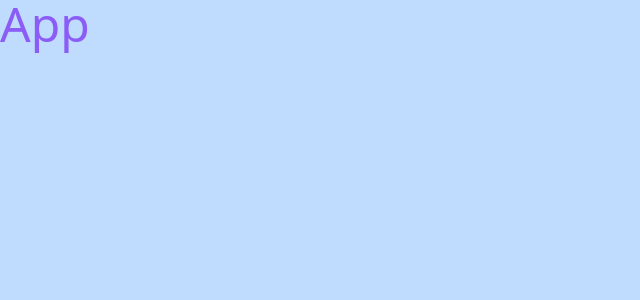
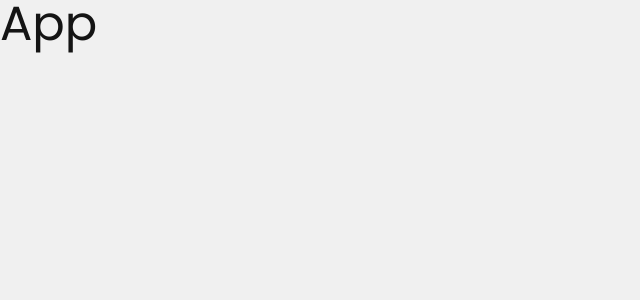
Before and after one commit to ShivangamSoni/age-calculator, a React (Vite) app: page / in a window 1280 px wide. Shown: the top 300 px of the page, without its empty margins (0-640 px from the left). Built offline with nearby package versions, Linux system fonts and the light colour scheme; the HTML template or start-up script is replaced by a standard one.

Commit message:
Add Site Theme

```diff
--- a/index.html
+++ b/index.html
@@ -4,6 +4,14 @@
         <meta charset="UTF-8" />
         <meta name="viewport" content="width=device-width, initial-scale=1.0" />
         <link rel="icon" type="image/png" href="/favicon-32x32.png" />
+        <!-- Fonts -->
+        <link rel="preconnect" href="https://fonts.googleapis.com" />
+        <link rel="preconnect" href="https://fonts.gstatic.com" crossorigin />
+        <!-- Font: Poppins -->
+        <link
+            href="https://fonts.googleapis.com/css2?family=Poppins:ital,wght@0,400;0,700;0,800;1,400;1,700;1,800&display=swap"
+            rel="stylesheet"
+        />
         <title>Frontend Mentor | Age calculator app</title>
     </head>
     <body>
--- a/src/App.tsx
+++ b/src/App.tsx
@@ -1,7 +1,7 @@
 export default function App() {
     return (
-        <div className="bg-blue-200 min-h-screen overflow-hidden">
-            <h1 className="text-violet-500 text-5xl">App</h1>
+        <div className="font-primary bg-neutral-white-100 text-neutral-black min-h-screen overflow-hidden">
+            <h1 className="text-5xl">App</h1>
         </div>
     );
 }
--- a/tailwind.config.js
+++ b/tailwind.config.js
@@ -2,7 +2,26 @@
 export default {
     content: ["./index.html", "./src/**/*.{js,ts,jsx,tsx}"],
     theme: {
-        extend: {},
+        extend: {
+            colors: {
+                primary: "hsl(259, 100%, 65%)",
+                error: "hsl(0, 100%, 67%)",
+                neutral: {
+                    white: {
+                        50: "hsl(0, 0%, 100%)",
+                        100: "hsl(0, 0%, 94%)",
+                    },
+                    grey: {
+                        200: "hsl(0, 0%, 86%)",
+                        300: "hsl(0, 1%, 44%)",
+                    },
+                    black: "hsl(0, 0%, 8%)",
+                },
+            },
+            fontFamily: {
+                primary: "'Poppins', sans-serif;",
+            },
+        },
     },
     plugins: [],
 };
```
